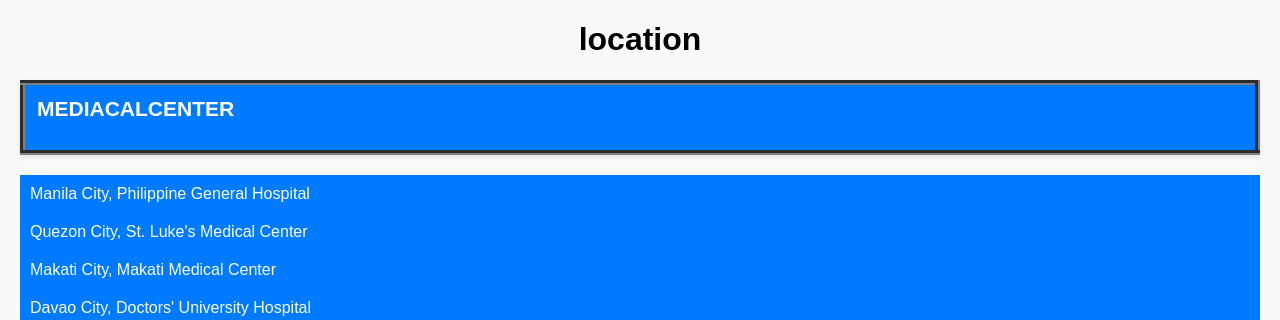
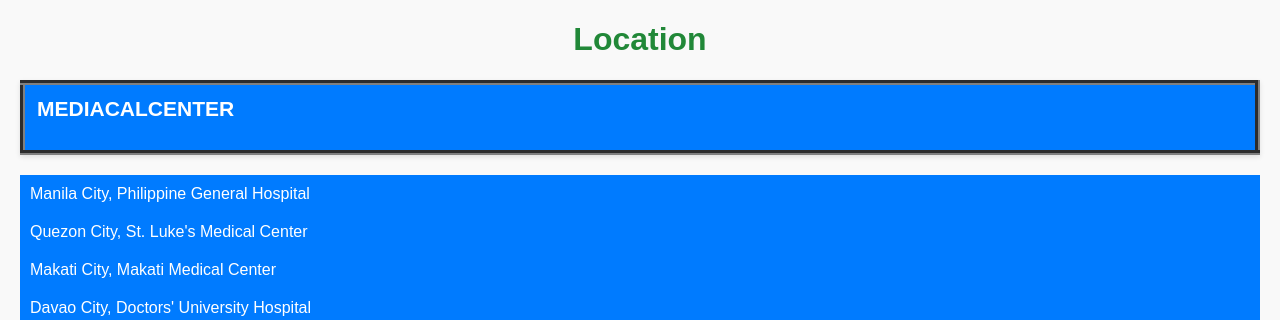
Before and after one commit to algieronquillo/FirstCareMedicalCenter, a PHP site: page /htdocs/location.php in a window 1280 px wide. Shown: the part 76-396 px from the top of the page. Run offline with PHP 8.4, Linux system fonts and the light colour scheme; lists and menus that the app fills with data are empty.

Commit message:
kani na pero naa pay mo abot

```diff
--- a/htdocs/insert_personnel.php
+++ b/htdocs/insert_personnel.php
@@ -12,7 +12,7 @@ include("db_connection.php");
 include("menu.php");
 ?>
     <center>
-        <h2>Insert New Personnel</h2>
+        <h1>Insert New Personnel</h1>
         <form method="post" action="insert_personnel.php">
             <table border=5 align="center" cellspacing="0" cellpadding="15">
                 <tr>
--- a/htdocs/location.php
+++ b/htdocs/location.php
@@ -11,7 +11,7 @@
     include("menu.php");
 ?>
 <center>
-<h1>location</h1>
+<h1>Location</h1>
 <table cellpadding="15" align="center" width="70%" border="5">
 		</tr>
 		<tr>
--- a/htdocs/style.php
+++ b/htdocs/style.php
@@ -102,5 +102,8 @@
     button:hover {
         background-color: #218838; /* Darker green on hover */
     }
+    h1{
+        color: #218838;
+    }
 </style>
 </head>
```
